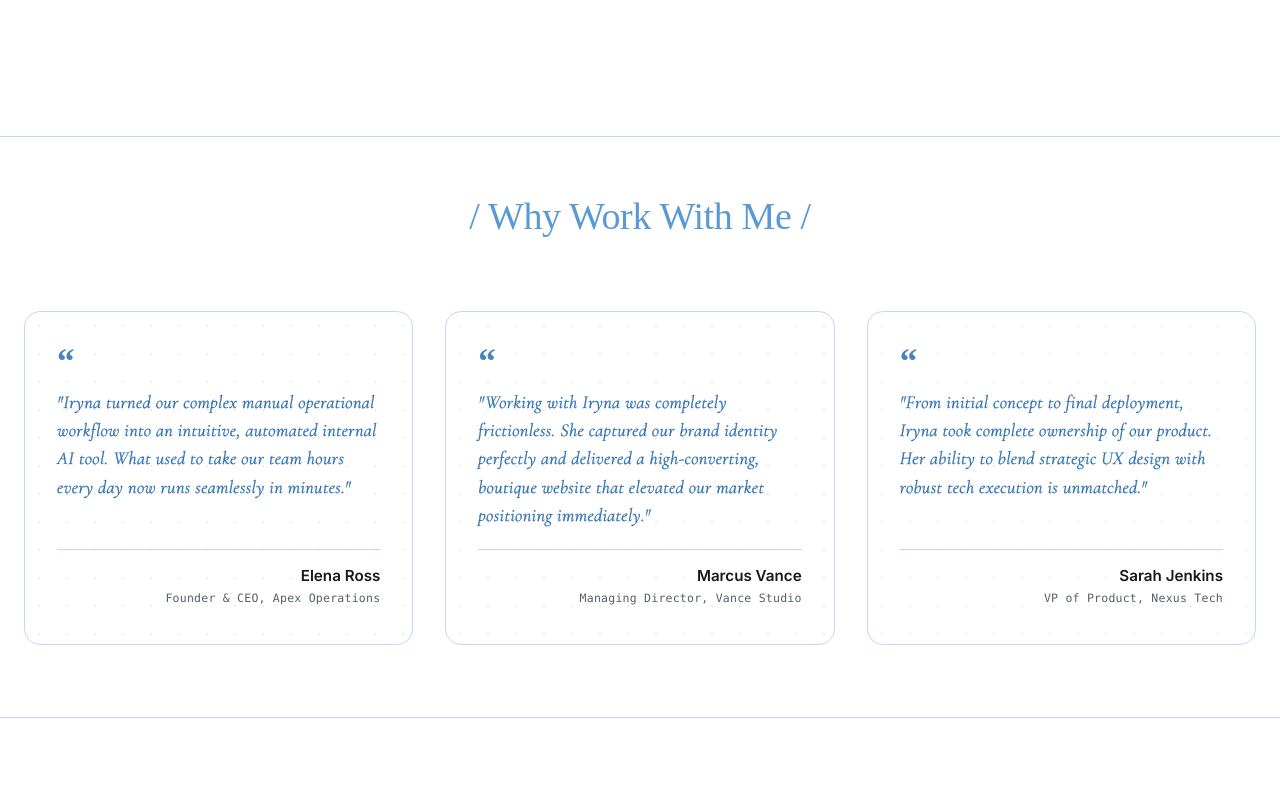
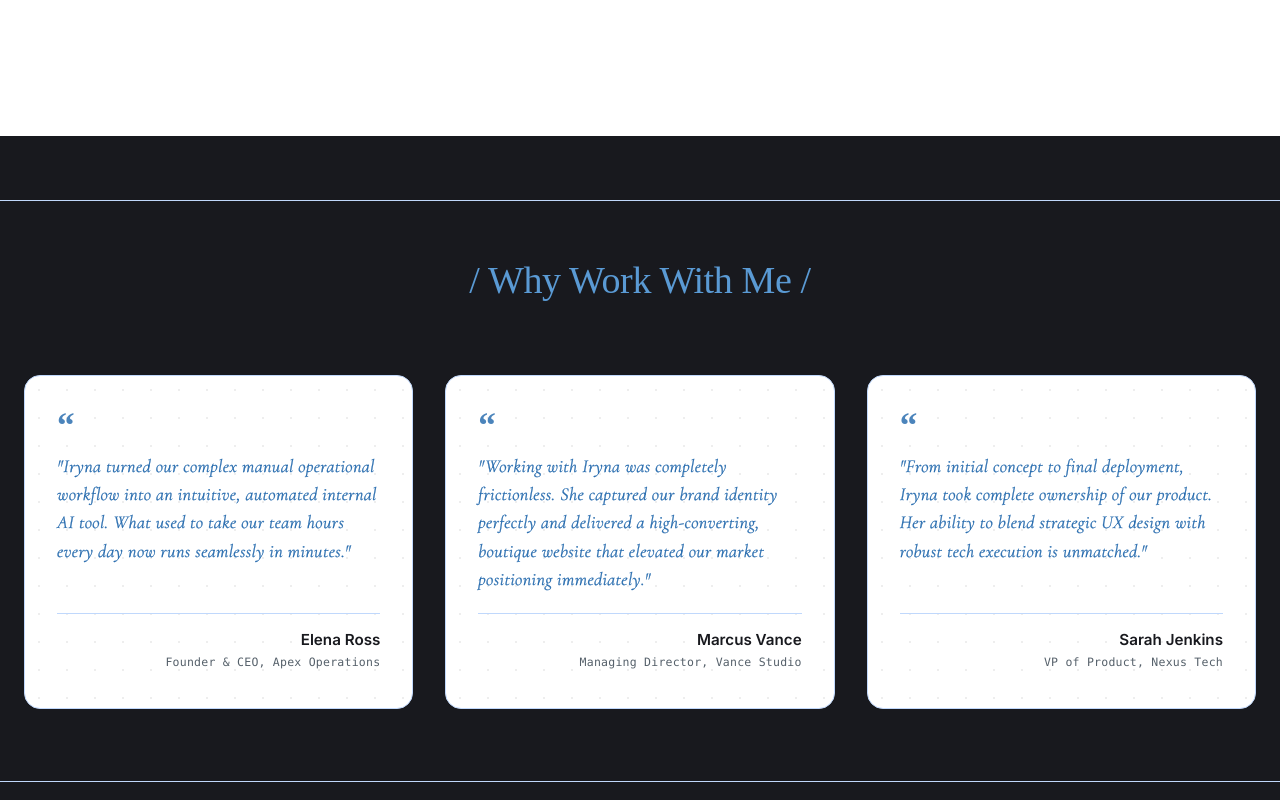
Before and after one commit to Irene2828/porfoliojuly, a Next.js app: page / in a window 1280 px wide. Shown: the part 3720-4520 px from the top of the page. Built offline with nearby package versions, Linux system fonts and the light colour scheme; no server answers; the database is empty; a web font is replaced by a local one.

Commit message:
Set ProcessSection background color to matte black (#18191e)

```diff
--- a/src/app/v2/components/ProcessSection.tsx
+++ b/src/app/v2/components/ProcessSection.tsx
@@ -37,8 +37,11 @@ export default function ProcessSection() {
     <section
       id="process"
       style={{
-        backgroundColor: '#ffffff',
-        padding: 0,
+        backgroundColor: '#18191e',
+        width: '100vw',
+        marginLeft: 'calc(-50vw + 50%)',
+        marginRight: 'calc(-50vw + 50%)',
+        padding: '4rem 0 4rem 0',
         margin: '8rem 0 0 0',
         position: 'relative'
       }}
```
